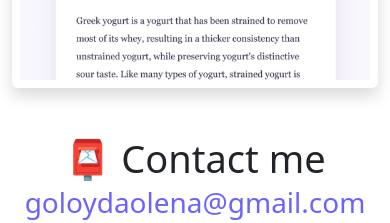
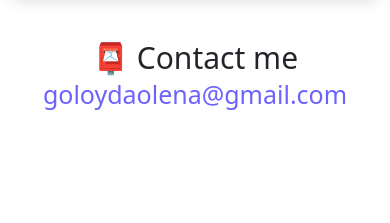
Before and after one commit to olenagoloyda/Portfolio, a plain HTML site: page about.html in a window 390 px wide. Shown: the part 1441-1664 px from the top of the page. After the commit the page ends 1554 px from the top, so only its background shows below. Drawn offline with nearby package versions, Linux system fonts and the light colour scheme.

Commit message:
added media to aboit.html

```diff
--- a/about.html
+++ b/about.html
@@ -53,7 +53,7 @@
         </div>
     </div>
     <div id="contact">
-        <h2 class="text-center">📮 Contact me</h2>
+        <h2 class="text-center h2-contact">📮 Contact me</h2>
         <a href="mailto:goloydaolena@gmail.com" class="email-link" id="email-link">
             goloydaolena@gmail.com
         </a>
--- a/styles.css
+++ b/styles.css
@@ -107,7 +107,7 @@ p {
 
 @media (max-width:600px) {
     h1 {
-        font-size: 60px;
+        font-size: 55px;
     }
     h2 {
         font-size: 38px;
@@ -136,4 +136,13 @@ p {
     .h3-about {
         margin-top: 15px;
     }
+    p {
+        font-size: 12px;
+    }
+    .h2-contact {
+        font-size: 30px;
+    }
+    .email-link {
+        font-size: 25px;
+    }
 }
```
